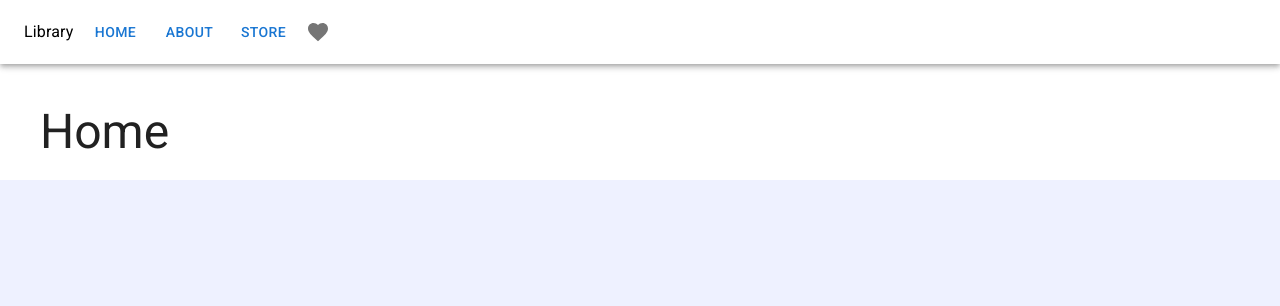
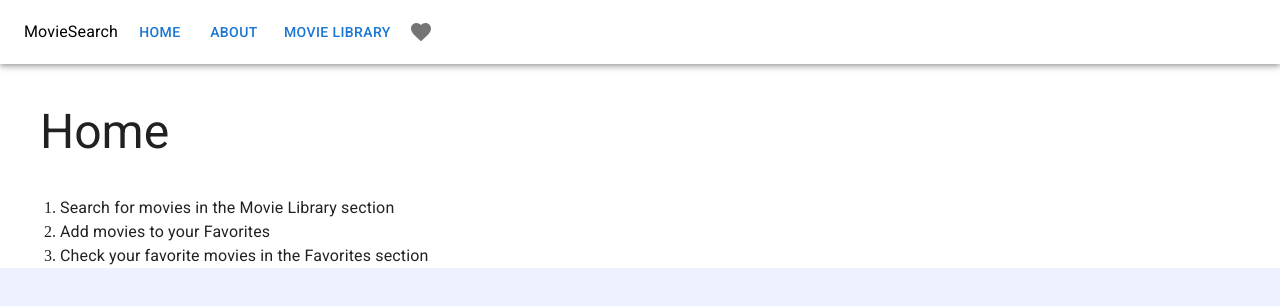
Before and after one commit to alex-ey99/react-ts-mui, a React (Vite) app: page / in a window 1280 px wide. Shown: the top 306 px of the page. Built offline with nearby package versions, Linux system fonts and the light colour scheme.

Commit message:
Added text to Home and About pages, and changed name of 'Store' page to 'Movie Library', and changed title of app to MovieSearch

```diff
--- a/index.html
+++ b/index.html
@@ -8,7 +8,7 @@
             rel="stylesheet"
             href="https://fonts.googleapis.com/css?family=Roboto:300,400,500,700&display=swap"
     />
-    <title>TestApp</title>
+    <title>MovieSearch</title>
   </head>
   <body style="margin:0; background-color: #EEF1FF;">
     <div id="root"></div>
--- a/src/App.tsx
+++ b/src/App.tsx
@@ -2,7 +2,7 @@
 import {Routes, Route} from "react-router-dom";
 import {Home} from "./pages/Home";
 import {About} from "./pages/About";
-import {Store} from "./pages/Store";
+import {MovieLibrary} from "./pages/MovieLibrary";
 import {Navbar} from "./components/Navbar";
 import { Box, createTheme} from '@mui/material';
 import { Favorites } from './pages/Favorites';
@@ -32,7 +32,7 @@ function App() {
         <Navbar/>
         <Routes>
           <Route path="/" element={<Home/>}/>
-            <Route path="/store" element={<Store/>}/>
+            <Route path="/movielibrary" element={<MovieLibrary/>}/>
             <Route path="/about" element={<About/>}/>
             <Route path="/favorites" element={<Favorites/>}/>
         </Routes>
--- a/src/components/Navbar.tsx
+++ b/src/components/Navbar.tsx
@@ -19,13 +19,13 @@ export function Navbar(){
                 <StyledToolbar>
 
                     <Typography variant="body1" sx={{display:{xs:"none",sm:"block"}}}>
-                        Library
+                        MovieSearch
                     </Typography>
                     <Movie sx={{display:{xs:"block",sm:"none"}}}/>
                     <Button component={NavLink} to="/">Home</Button>
                     <Button component={NavLink} to="/about" >About</Button>
-                    <Button component={NavLink} to="/store" >Store</Button>
-                    <Badge component={NavLink} to="/favorites" badgeContent={fav.favCount} color="primary">
+                    <Button component={NavLink} to="/movielibrary" >Movie Library</Button>
+                    <Badge component={NavLink} to="/favorites" badgeContent={fav.favCount} color="error">
                         <Favorite color="action"/>
                     </Badge>
                 </StyledToolbar>
--- a/src/pages/About.tsx
+++ b/src/pages/About.tsx
@@ -4,6 +4,7 @@ export function About() {
     return (
         <Box sx={{margin:"20px 20px"}}>
             <Typography variant="h3" sx={{padding:"20px"}}>About</Typography>
+            <Typography variant="body1" sx={{padding:"0px 20px"}}>Welcome to MovieSearch. I created this website to practice my skills with React, Typescript, MUI.</Typography>
         </Box>
 
     )
--- a/src/pages/Home.tsx
+++ b/src/pages/Home.tsx
@@ -8,7 +8,12 @@ export function Home() {
     return (
         <Box sx={{margin:"20px 20px"}}>
             <Typography variant="h3" sx={{padding:"20px"}}>Home</Typography>
+            <ol>
+                <li><Typography>Search for movies in the Movie Library section</Typography></li>
+                <li><Typography>Add movies to your Favorites</Typography></li>
+                <li><Typography>Check your favorite movies in the Favorites section</Typography></li>
 
+            </ol>
         </Box>
 
     )
--- a/src/pages/Store.tsx
+++ b/src/pages/MovieLibrary.tsx
@@ -5,7 +5,7 @@ import {useState } from "react";
 import { Movie, MovieInterface} from "../components/Movie";
 
 
-export function Store() {
+export function MovieLibrary() {
     const API_URL: string = "http://www.omdbapi.com/?apikey=b1d991df&s=";
     // http://www.omdbapi.com/?apikey=b1d991df&s=batman&type=movie
     const [movies,setMovies] = useState<MovieInterface[]>([]);
@@ -26,7 +26,7 @@ export function Store() {
 
         <Box sx={{margin:"20px 20px"}}>
 
-            <Typography variant="h3" sx={{padding:"20px"}}>Store</Typography>
+            <Typography variant="h3" sx={{padding:"20px"}}>Movie Library</Typography>
 
             <TextField id="outlined-basic" label="Search for Movie" variant="outlined" value={search} onChange={(e)=>{setSearch(e.target.value)}} sx={{display:"inline-block", margin:"10px"}}/>
             <IconButton sx={{padding:"25px"}} onClick={()=>{getMovies(search)}}>
```
